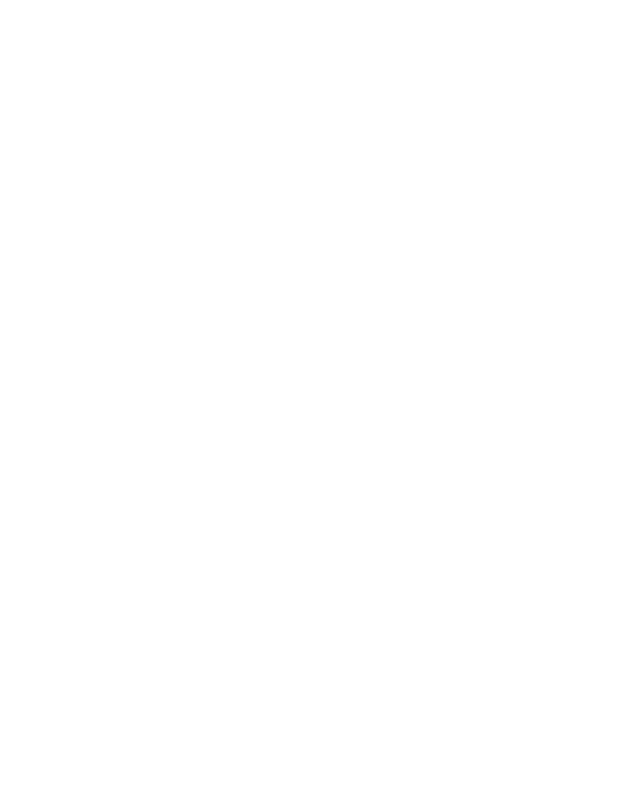
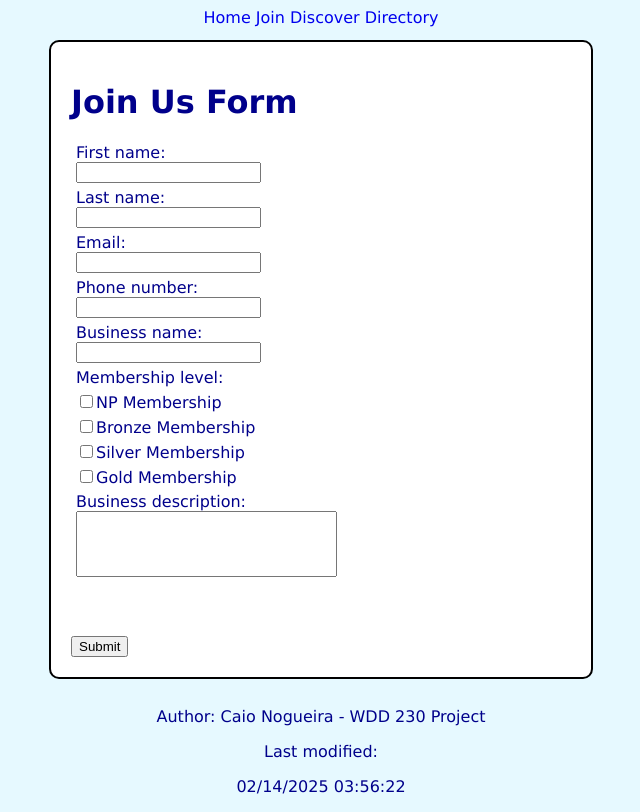
Before and after one commit to CaioSEC/chamber, a plain HTML site: page join.html in a window 1280 px wide. Shown: the whole page, without its empty margins (319-959 px from the left). Drawn offline with Linux system fonts and the light colour scheme.

Commit message:
join page updated

```diff
--- a/join.html
+++ b/join.html
@@ -0,0 +1,56 @@
+<!DOCTYPE html>
+<html lang="en">
+<head>
+    <meta charset="UTF-8">
+    <meta name="viewport" content="width=device-width, initial-scale=1.0">
+    <title>WDD 230 Chamber Project</title>
+    <link rel="icon" type="image/x-icon" href="images/favicon.ico">
+    <meta property="og:title" content="Brazilian Chamber" />
+    <meta property="og:type" content="chamber.site" />
+    <meta property="og:url" content="https://cacb.org.br/brazilianchamberofcommerce/" />
+    <link rel="stylesheet" href="styles/base.css">
+
+
+</head>
+<body>
+    <header>
+        <nav>
+            <a href="index.html">Home</a>
+            <a href="join.html">Join</a>
+            <a href="discover.html">Discover</a>
+            <a href="directory.html">Directory</a>
+        </nav>
+    </header>
+
+    <main>
+
+          <div class="divbox2">
+            <h1>Join Us Form</h1>
+            <form method="get" action="thankyou.html">
+                <label>First name:<input type="text" id="" name="" required></label>
+                <label>Last name:<input type="text" id="" name="" required></label>
+                <label>Email:<input type="email" pattern="[a-z0-9._%+\-]+@[a-z0-9.\-]+\.[a-z]{2,}$" id="" name="" required></label>
+                <label>Phone number:<input type="telephone" id="" name="" required></label>
+                <label>Business name:<input type="text" id="" name="" required></label>
+                <label>Membership level:</label>
+                    <label for=""><input type="checkbox" id="" name="" value="NP">NP Membership</label>
+                    <label for=""><input type="checkbox" id="" name="" value="Bronze">Bronze Membership</label>
+                    <label for=""><input type="checkbox" id="" name="" value="Silver">Silver Membership</label>
+                    <label for=""><input type="checkbox" id="" name="" value="Gold">Gold Membership</label>
+                <label>Business description:<textarea id="" name="" rows="4" cols="30"></textarea></label>
+                <input type="submit" value="Submit">
+            </form>
+        </div>
+    </main>
+
+    <footer>
+        <p>Author: Caio Nogueira - WDD 230 Project</p>
+        <p>Last modified:</p>
+        <p id="demo"></p>
+        <script>
+            let text = document.lastModified;
+            document.getElementById("demo").innerHTML = text;
+        </script>
+    </footer>
+</body>
+</html>
--- a/styles/base.css
+++ b/styles/base.css
@@ -80,3 +80,17 @@ section {
     }
 
 }
+
+form {
+    width: 200px;
+}
+
+label{
+    display: block;
+    margin: 5px;
+}
+
+textarea {
+    resize: none;
+    margin-bottom: 50px;
+  }
```
Also changed, not shown: discover.html (+0 -5 lines), thankyou.html (added, +48 -0 lines), images/pexels-rebrand-cities-581004-1367269.jpg.
